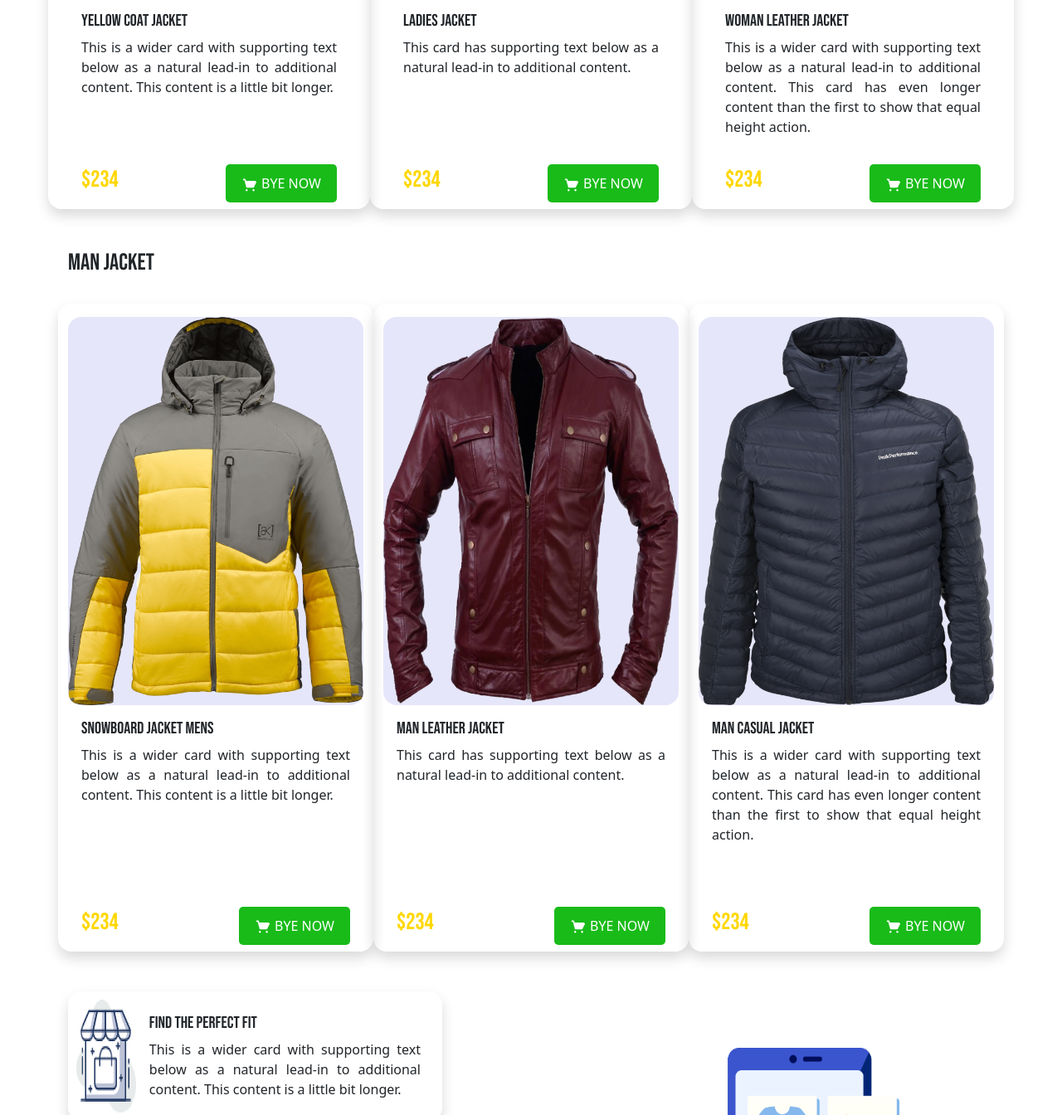
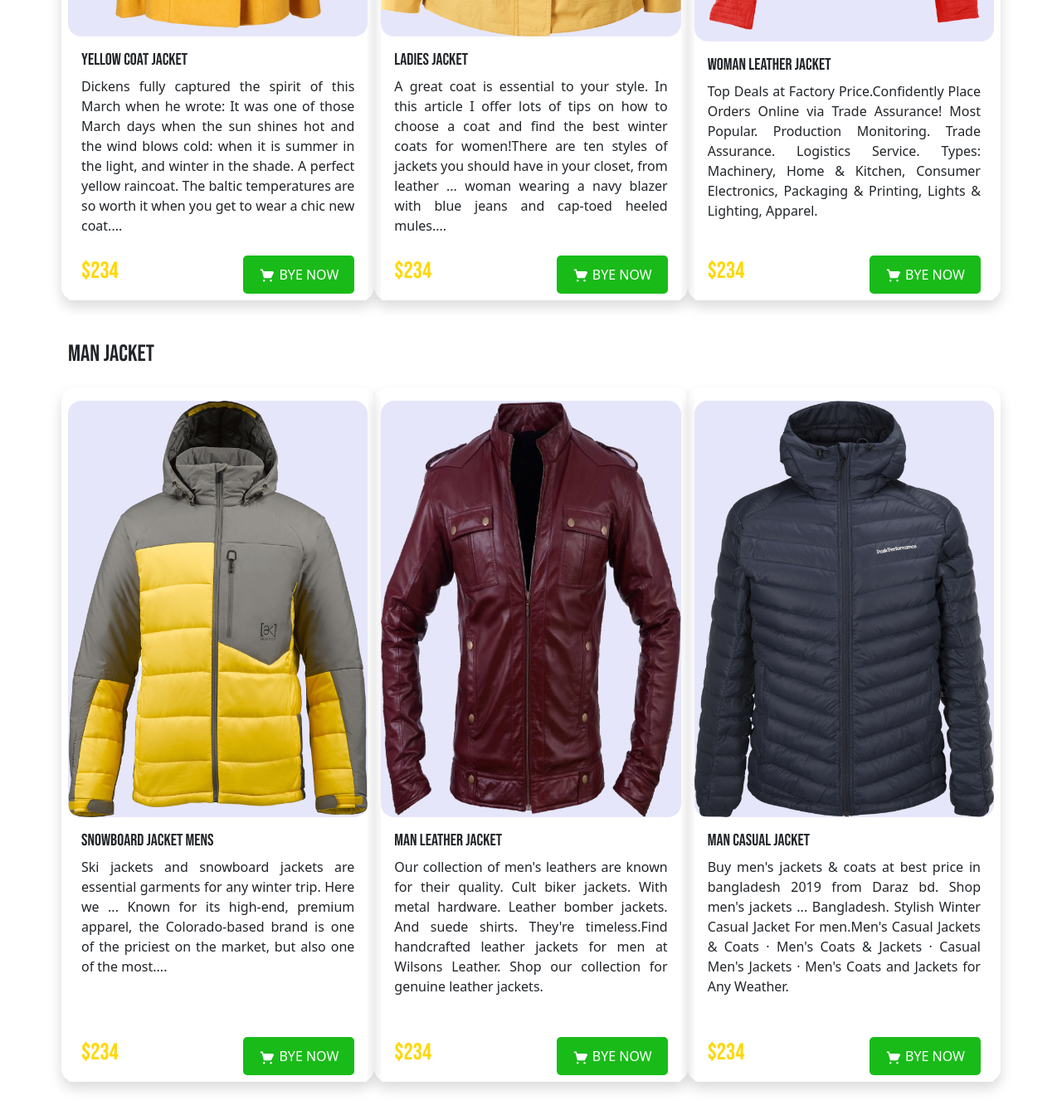
Before and after one commit to Mahedi7699/responsive-assignment, a plain HTML site: page index.html in a window 1280 px wide. Shown: the part 1236-2580 px from the top of the page at 83% size. Drawn offline with Linux system fonts and the light colour scheme.

Commit message:
more changes

```diff
--- a/css/style.css
+++ b/css/style.css
@@ -28,7 +28,7 @@ p{
 }
 .categories{
     border: 0;
-    border-radius: 2em;
+    border-radius: 1em;
 }
 .categories-images{
     background-color: lavender;
--- a/index.html
+++ b/index.html
@@ -57,14 +57,16 @@
     </header>
     <main id="product" class="container mt-5">
         <h3>WOMAN JACKET</h3>
-        <section class="row row-cols-1 row-cols-md-3 g-5 mt-1">
+        <section class="row row-cols-1 row-cols-md-3 g-3 mt-1">
 
             <div style="border-radius: 1em;" class="col shadow">
               <div class="card categories h-100">
                 <img src="images/yellow.png" class="card-img-top categories-images" alt="...">
                 <div class="card-body">
                   <h5 class="card-title">Yellow Coat Jacket</h5>
-                  <p class="card-text">This is a wider card with supporting text below as a natural lead-in to additional content. This content is a little bit longer.</p>
+                  <p class="card-text">
+                    Dickens fully captured the spirit of this March when he wrote: It was one of those March days when the sun shines hot and the wind blows cold: when it is summer in the light, and winter in the shade. A perfect yellow raincoat. The baltic temperatures are so worth it when you get to wear a chic new coat....
+                  </p>
                 </div>
                 <div class="card-footer categories-footer">
                   <small class="text-muted d-flex align-items-center justify-content-between">
@@ -83,7 +85,10 @@
                 <img src="images/ladies.png" class="card-img-top categories-images" alt="...">
                 <div class="card-body">
                   <h5 class="card-title">Ladies Jacket</h5>
-                  <p class="card-text">This card has supporting text below as a natural lead-in to additional content.</p>
+                  <p class="card-text">
+                    A great coat is essential to your style. In this article I offer lots of tips on how to choose a coat and find the best winter coats for women!There are ten styles of jackets you should have in your closet, from leather ... woman wearing a navy blazer with blue jeans and cap-toed heeled mules....
+
+                  </p>
                 </div>
                 <div class="card-footer categories-footer">
                   <small class="text-muted d-flex align-items-center justify-content-between">
@@ -101,7 +106,9 @@
                 <img src="images/lather.png" class="card-img-top categories-images" alt="...">
                 <div class="card-body">
                   <h5 class="card-title">Woman Leather Jacket</h5>
-                  <p class="card-text">This is a wider card with supporting text below as a natural lead-in to additional content. This card has even longer content than the first to show that equal height action.</p>
+                  <p class="card-text">
+                    Top Deals at Factory Price.Confidently Place Orders Online via Trade Assurance! Most Popular. Production Monitoring. Trade Assurance. Logistics Service. Types: Machinery, Home & Kitchen, Consumer Electronics, Packaging & Printing, Lights & Lighting, Apparel.
+                  </p>
                 </div>
                 <div class="card-footer categories-footer">
                   <small class="text-muted d-flex align-items-center justify-content-between">
@@ -116,14 +123,16 @@
             </div>
         </section>
         <h3 class="mt-5">MAN JACKET</h3>
-        <section class="row row-cols-1 row-cols-md-3 g-4 mt-1">
+        <section class="row row-cols-1 row-cols-md-3 g-3 mt-1">
 
             <div style="border-radius: 1em;" class="col shadow">
               <div class="card categories h-100">
                 <img src="images/snowboard.png" class="card-img-top categories-images" alt="...">
                 <div class="card-body">
                   <h5 class="card-title">Snowboard Jacket Mens</h5>
-                  <p class="card-text">This is a wider card with supporting text below as a natural lead-in to additional content. This content is a little bit longer.</p>
+                  <p class="card-text">
+                    Ski jackets and snowboard jackets are essential garments for any winter trip. Here we ... Known for its high-end, premium apparel, the Colorado-based brand is one of the priciest on the market, but also one of the most....
+                  </p>
                 </div>
                 <div class="card-footer categories-footer">
                   <small class="text-muted d-flex align-items-center justify-content-between">
@@ -142,7 +151,9 @@
                 <img src="images/manlather.png" class="card-img-top categories-images" alt="...">
                 <div class="card-body">
                   <h5 class="card-title">Man Leather Jacket</h5>
-                  <p class="card-text">This card has supporting text below as a natural lead-in to additional content.</p>
+                  <p class="card-text">
+                    Our collection of men's leathers are known for their quality. Cult biker jackets. With metal hardware. Leather bomber jackets. And suede shirts. They're timeless.Find handcrafted leather jackets for men at Wilsons Leather. Shop our collection for genuine leather jackets.
+                  </p>
                 </div>
                 <div class="card-footer categories-footer">
                   <small class="text-muted d-flex align-items-center justify-content-between">
@@ -160,7 +171,9 @@
                 <img src="images/mancassual.png" class="card-img-top categories-images" alt="...">
                 <div class="card-body">
                   <h5 class="card-title">Man Casual Jacket</h5>
-                  <p class="card-text">This is a wider card with supporting text below as a natural lead-in to additional content. This card has even longer content than the first to show that equal height action.</p>
+                  <p class="card-text">
+                    Buy men's jackets & coats at best price in bangladesh 2019 from Daraz bd. Shop men's jackets ... Bangladesh. Stylish Winter Casual Jacket For men.Men's Casual Jackets & Coats · Men's Coats & Jackets · Casual Men's Jackets · Men's Coats and Jackets for Any Weather.
+                  </p>
                 </div>
                 <div class="card-footer categories-footer">
                   <small class="text-muted d-flex align-items-center justify-content-between">
@@ -176,7 +189,7 @@
         </section>
         <section class="mt-5">
             <div class="row d-flex justify-content-center align-items-center">
-                <div class="col-5">
+                <div class="col-6">
 
                 <div class="card mb-3 border-last shadow" style="max-width: 540px;">
                     <div class="row g-0">
@@ -221,9 +234,9 @@
                  </div>
                 </div>
 
-                <div class="col-7">
+                <div class="col-6">
                     <div>
-                        <img style="height: 80%; width: 100%; margin-left: 25px;" src="logo-icon/XMLID 1.png" alt="">
+                        <img style="height: 80%; width: 100%; margin-left: 30px;" src="logo-icon/XMLID 1.png" alt="">
                       </div>
                 </div>
 
```
